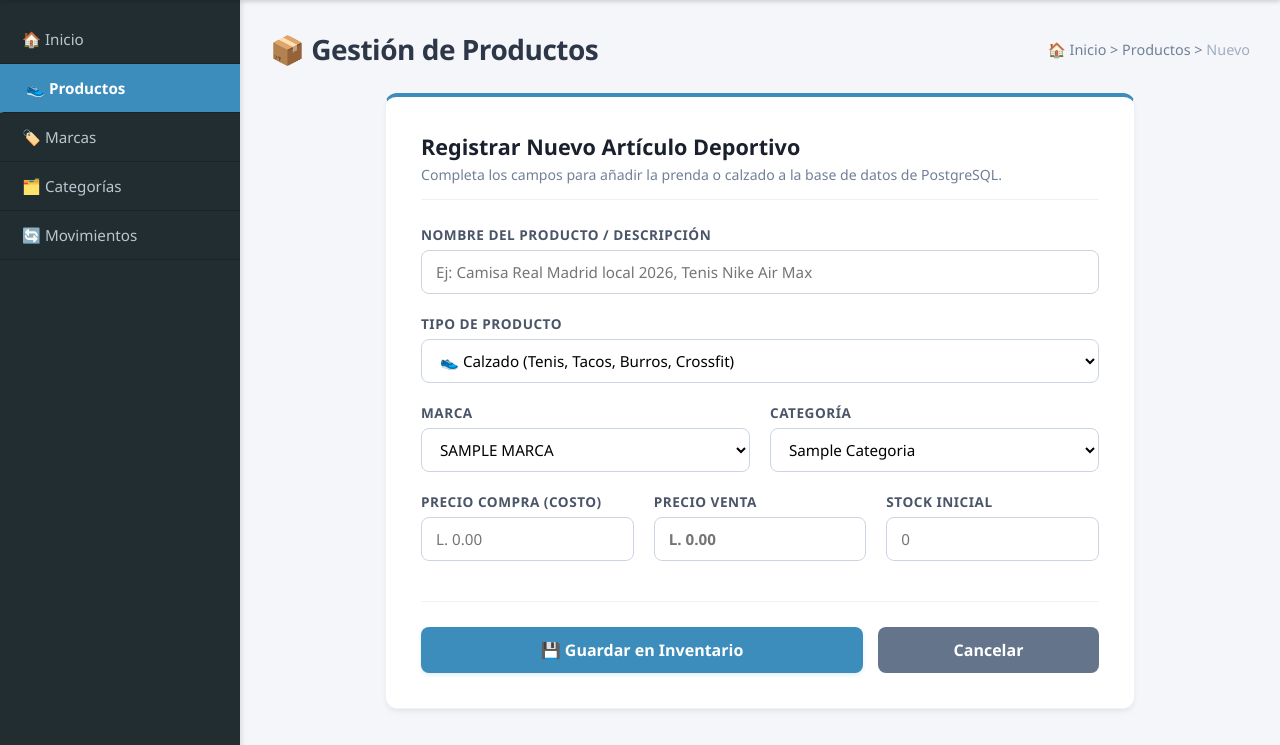
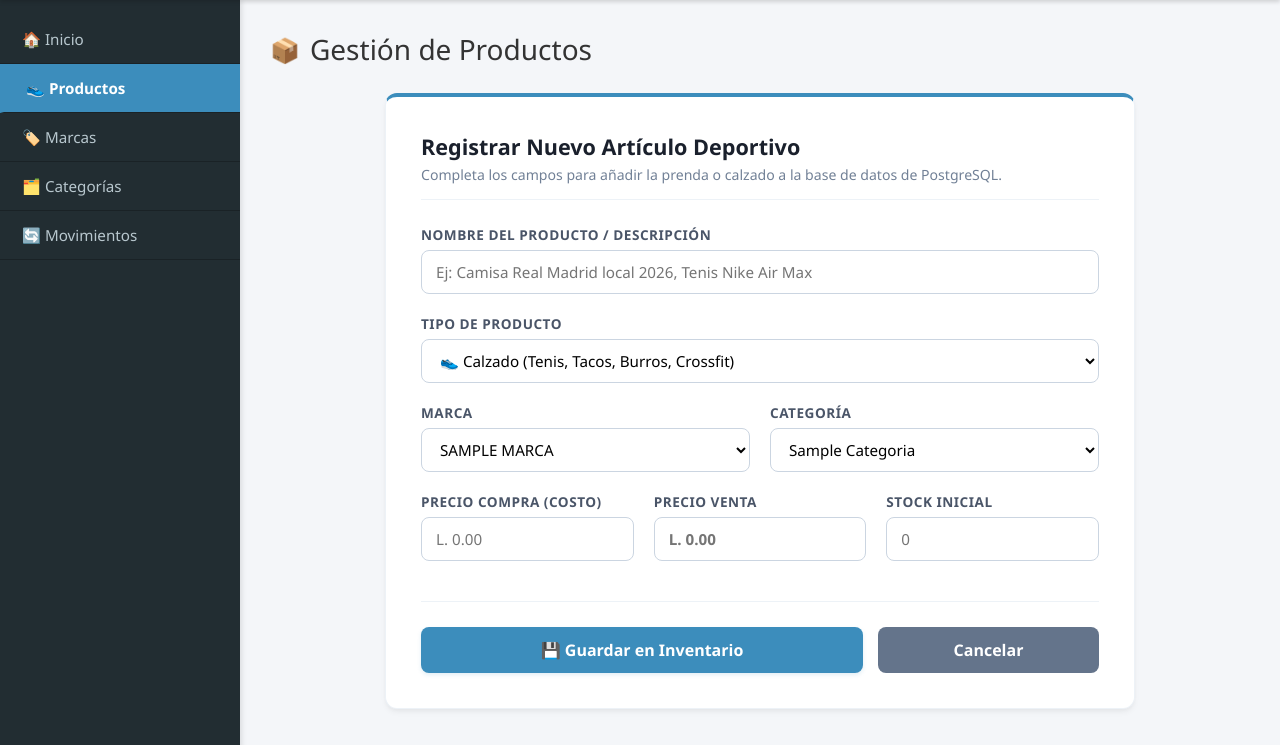
Before and after one commit to Celio-Valerio/sistema_inventario, a Django app: page /productos/agregar/ in a window 1280 px wide. Shown: the part 55-800 px from the top of the page. Run offline with Django 5.2, Linux system fonts and the light colour scheme; tables that the repository leaves empty hold one stand-in row (values such as "Sample post").

Commit message:
style: limpiar interfaz de inicio y remover textos innecesarios

```diff
--- a/templates/inventario/agregar_producto.html
+++ b/templates/inventario/agregar_producto.html
@@ -7,15 +7,15 @@
 {% block content %}
 <div style="width: 100%;">
 
-    <!-- ENCABEZADO SUPERIOR -->
+        <!-- ENCABEZADO -->
     <div class="header-section" style="display: flex; justify-content: space-between; align-items: center; margin-bottom: 25px;">
-        <div>
-            <h2 style="font-size: 1.75rem; font-weight: 600; color: #2d3748; margin: 0; letter-spacing: -0.5px;">📦 Gestión de Productos</h2>
+        <div style="display: flex; align-items: center; gap: 10px;">
+            <span style="font-size: 1.5rem;">📦</span>
+            <h2 style="font-size: 1.75rem; font-weight: 500; color: #333; margin: 0;">Gestión de Productos</h2>
         </div>
-        <div style="font-size: 0.9rem; color: #718096; font-weight: 500;">
-            🏠 Inicio &gt; Productos &gt; <span style="color: #a0aec0;">Nuevo</span>
-        </div>
+        <!-- Se eliminó por completo el bloque azul de navegación de la derecha -->
     </div>
+
 
     <!-- TARJETA DEL FORMULARIO PREMIUM -->
     <div class="data-card" style="background: #ffffff; border-radius: 12px; box-shadow: 0 4px 6px -1px rgba(0,0,0,0.05), 0 2px 4px -1px rgba(0,0,0,0.03); border-top: 4px solid #3c8dbc; padding: 35px; max-width: 750px; margin: 0 auto; border-left: 1px solid #edf2f7; border-right: 1px solid #edf2f7; border-bottom: 1px solid #edf2f7;">
```
Also changed, not shown: templates/inventario/dashboard.html (+5 -8 lines), templates/inventario/productos.html (+4 -5 lines).
